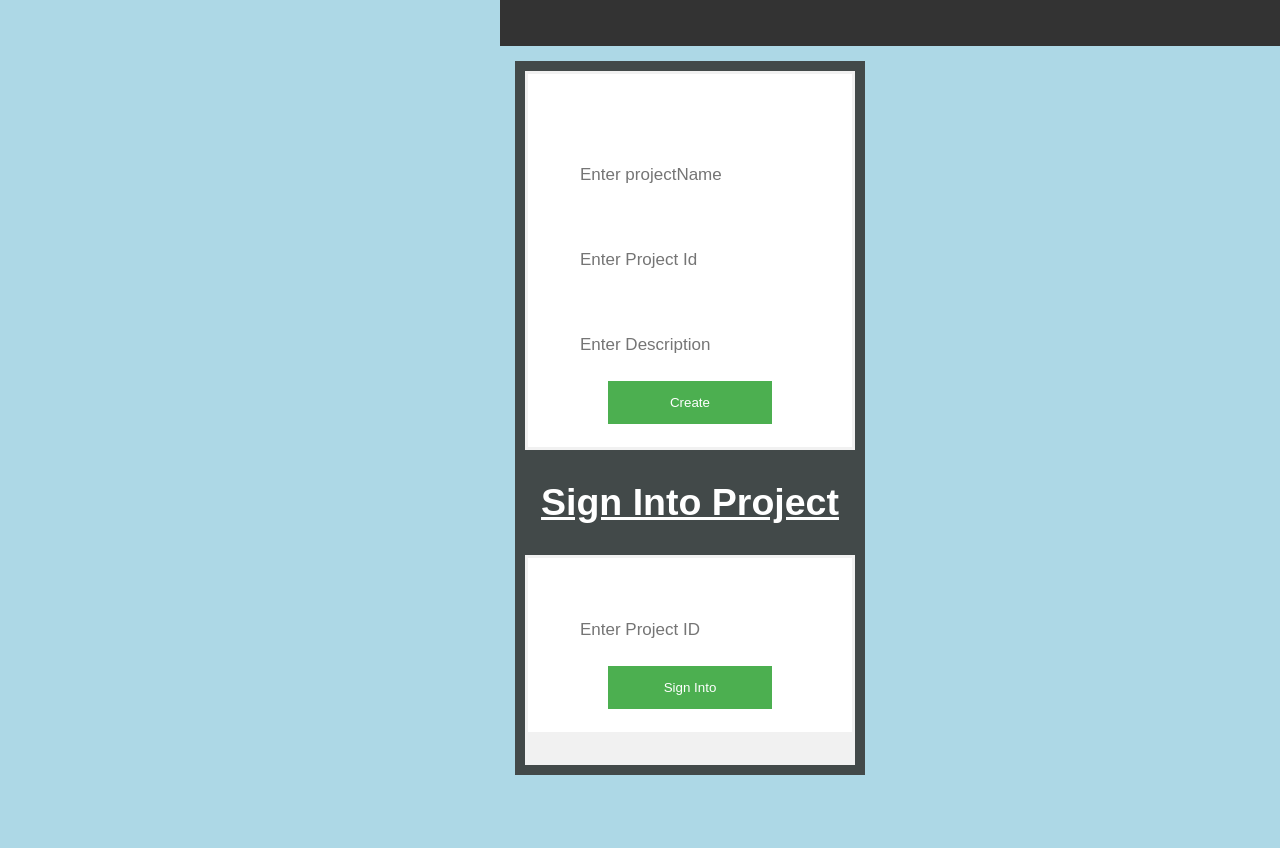
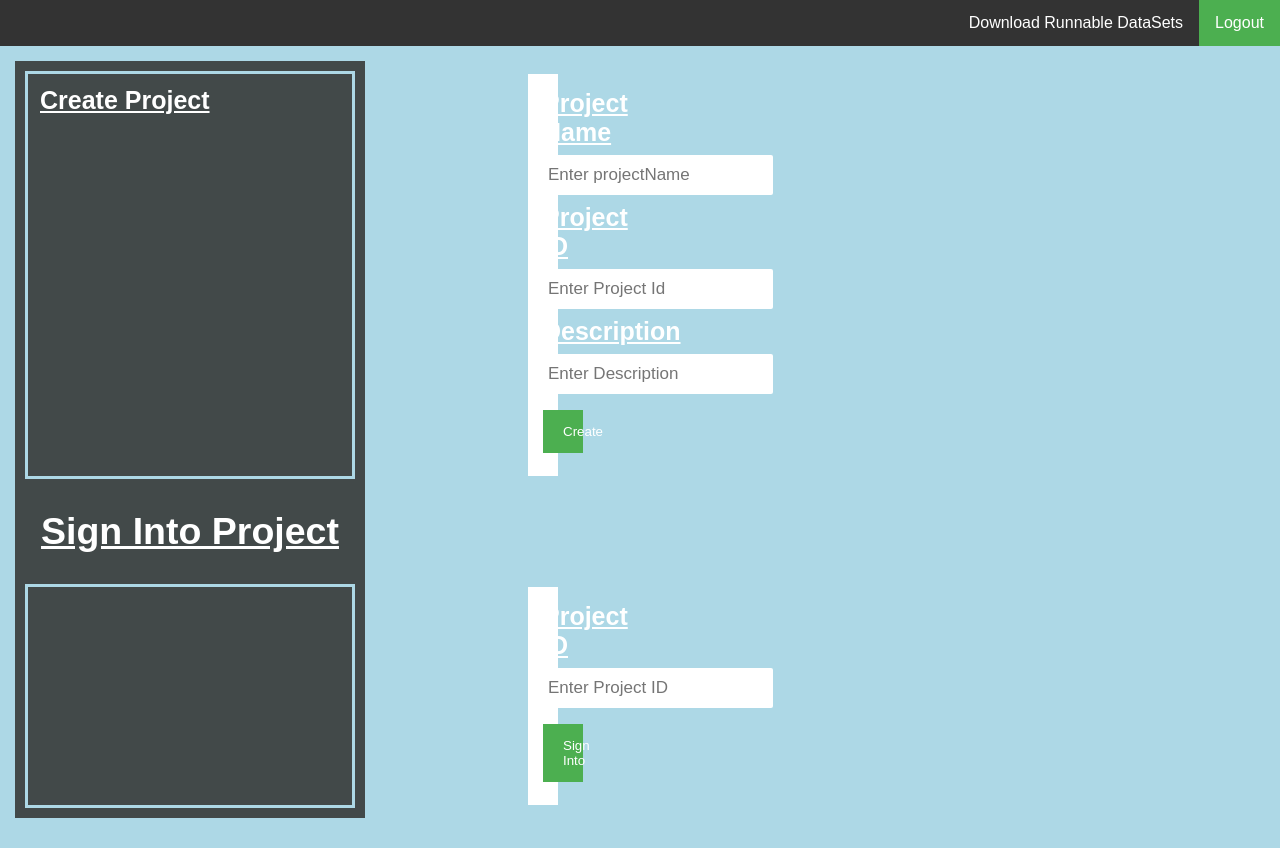
Before and after one commit to minaabbassian/EE461L_Group4_Project, a Flask app: template templates/home.html in a window 1280 px wide; the page is wider, and only the part inside the window is pictured. Before the commit the page ends 775 px from the top of that part, so only its background shows below. Run offline with Flask 2, Linux system fonts and the light colour scheme; the template is opened without the code that fills it, so the values that code supplies are empty; some libraries are stand-ins or nearby versions.

Commit message:
fixed navbar

```diff
--- a/templates/home.html
+++ b/templates/home.html
@@ -1,6 +1,7 @@
 <!DOCTYPE html>
   <html>
     <head>
+
     <meta name="viewport" content="width=device-width,initial-scale=1.0"/>
     <link href="../static/main.css" type="text/css" rel="stylesheet"/>
 
@@ -34,8 +35,8 @@
         background-color: #4CAF50;
       }
 
-      body {font-family: Arial, Helvetica, sans-serif; background-color: lightblue; margin-left: 500px; margin-right: 500px;}
-    form {border: 3px solid #f1f1f1;}
+      body {font-family: Arial, Helvetica, sans-serif; background-color: lightblue;}
+    form {border: 3px solid lightblue;}
 
     h2 {text-align: center;}
     div {text-align: center;}
@@ -64,8 +65,8 @@
     }
 
     .container {
-      margin-left: auto;
-      margin-right: auto;
+      margin-left: 500px;
+      margin-right: 500px;
       padding: 15px;
       background-color: white;
 
@@ -87,13 +88,14 @@
       }
     }
     </style>
-    </head>
+
+  </head>
+
+    <body>
       <ul>
         <li style="float:right"><A class="active" HREF=".." class="external" >Logout</A></li>
         <li style="float:right"><A HREF="../download" class="external">Download Runnable DataSets</A></li>
     </ul>
-    <body>
-
     <div class="form_div">
     {% if name %}
     <h2 style="color:blue"><i>Current User: {{ name }}</i></h2>
@@ -133,8 +135,6 @@
 </div>
   </form>
 
-  <div class="container" style="background-color:#f1f1f1">
-  </div>
 </form>
 </div>
 </body>
```
